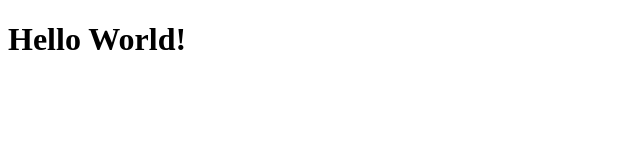
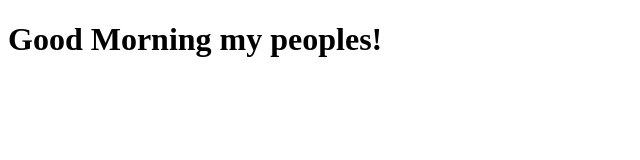
Before and after one commit to regthepadresfan/git_test, a plain HTML site: page index.html in a window 1280 px wide. Shown: the whole page, without its empty margins (0-640 px from the left). Drawn offline with Linux system fonts and the light colour scheme.

Commit message:
Edit index.html

```diff
--- a/index.html
+++ b/index.html
@@ -2,10 +2,10 @@
 <html lang="en">
   <head>
     <meta charset="UTF-8">
-    <title>My First Webpage</title>
+    <title>Reggie's First Webpage</title>
   </head>
 
   <body>
-    <h1>Hello World!</h1>
+    <h1>Good Morning my peoples!</h1>
   </body>
 </html>
```
